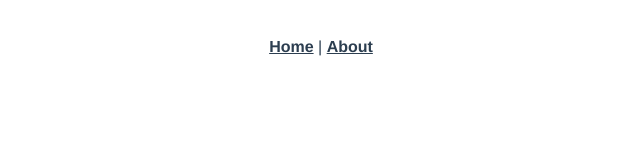
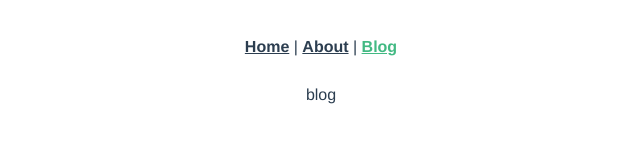
Before and after one commit to RunicPillow/Vue-Router-01, a Vue app in the folder router-udemy-1/: page /blog in a window 1280 px wide. Before the commit this address had no page. Shown: the top 160 px of the page, without its empty margins (319-959 px from the left). Built offline with nearby package versions, Linux system fonts and the light colour scheme.

Commit message:
Add blog to App

```diff
--- a/router-udemy-1/src/App.vue
+++ b/router-udemy-1/src/App.vue
@@ -1,7 +1,8 @@
 <template>
   <div id="nav">
     <router-link to="/">Home</router-link> |
-    <router-link to="/about">About</router-link>
+    <router-link to="/about">About</router-link> |
+    <router-link to="/blog">Blog</router-link>
   </div>
   <router-view/>
 </template>
--- a/router-udemy-1/src/router/index.js
+++ b/router-udemy-1/src/router/index.js
@@ -10,10 +10,12 @@ const routes = [
   {
     path: '/about',
     name: 'About',
-    // route level code-splitting
-    // this generates a separate chunk (about.[hash].js) for this route
-    // which is lazy-loaded when the route is visited.
     component: () => import(/* webpackChunkName: "about" */ '../views/About.vue')
+  },
+  {
+    path: '/blog',
+    name: 'Blog',
+    component: () => import(/* webpackChunkName: "about" */ '../views/Blog.vue')
   }
 ]
 
--- a/router-udemy-1/src/views/Blog.vue
+++ b/router-udemy-1/src/views/Blog.vue
@@ -1,7 +1,5 @@
 <template>
-    <div>
-
-    </div>
+    blog
 </template>
 
 <script setup>
```
